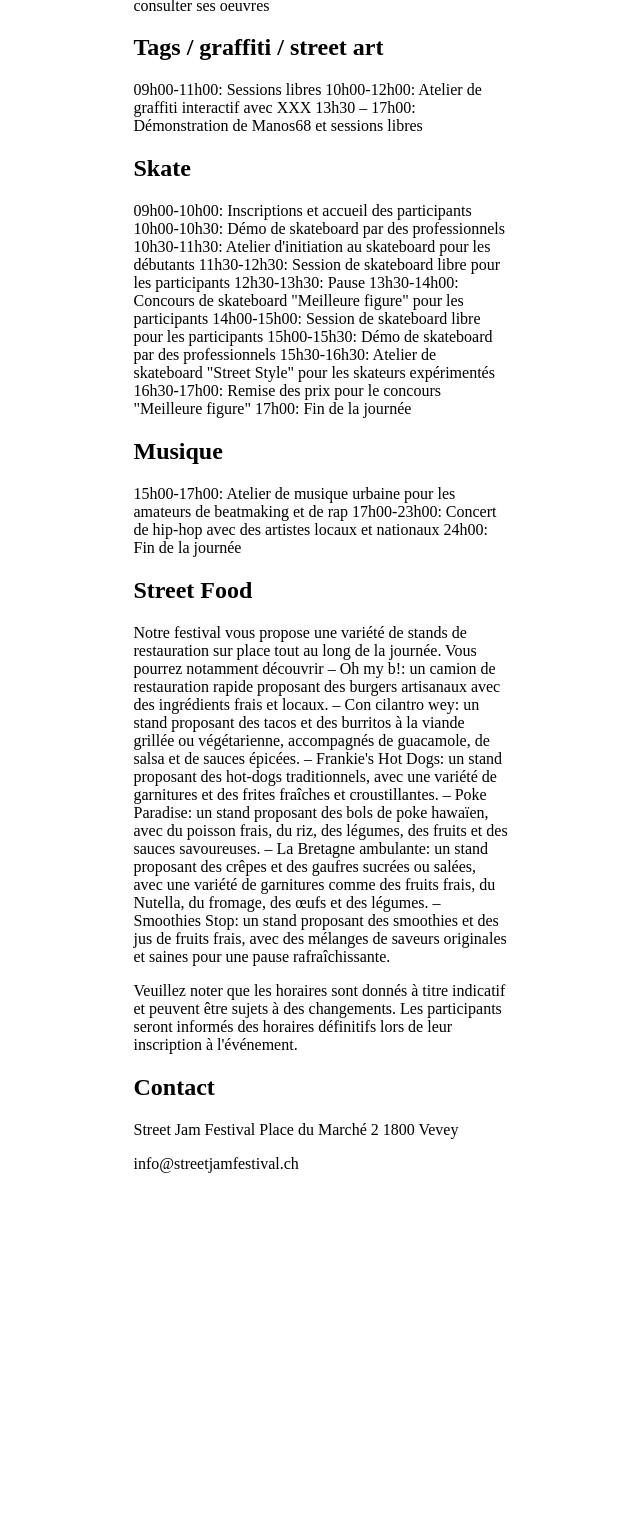
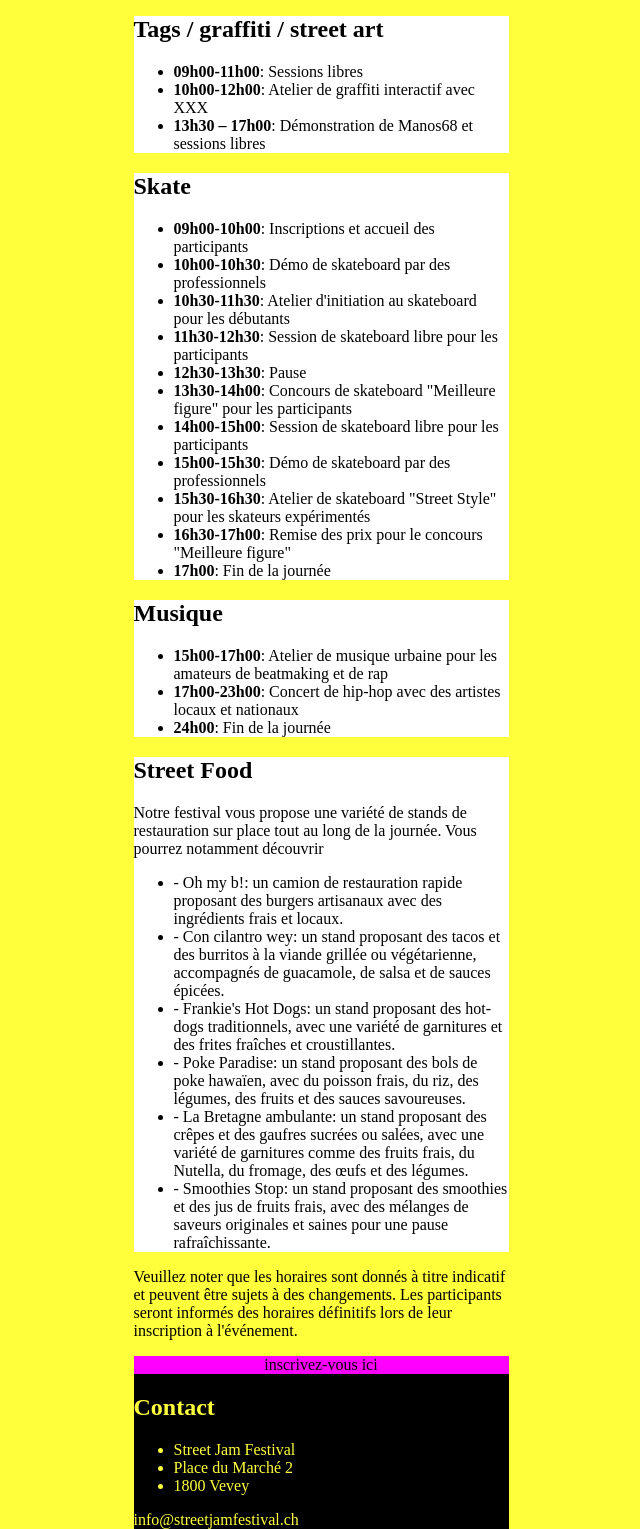
Before and after one commit to titiyocretton/street-jam-festival, a plain HTML site: page index.html in a window 1280 px wide. Shown: the part 1041-2570 px from the top of the page, without its empty margins (319-959 px from the left). Before the commit the page ends 2214 px from the top, so only its background shows below. Drawn offline with Linux system fonts and the light colour scheme.

Commit message:
couleur, ul et cta

```diff
--- a/css/styles.css
+++ b/css/styles.css
@@ -1,9 +1,26 @@
 body {
   max-width: 375px;
   margin: auto;
+  background: #ffff3c;
 }
 
 img {
   display: block;
   max-width: 100%;
 }
+
+.section-intro,
+footer {
+  background: black;
+  color: #ffff3c;
+}
+
+.section-info {
+  background: white;
+}
+
+.cta {
+  text-align: center;
+  color: black;
+  background: #ff00ff;
+}
--- a/index.html
+++ b/index.html
@@ -11,25 +11,36 @@
       <h1>Street Jam Festival</h1>
       <img src="" alt="SJF">
       <nav>
-        <div>
+        <a class="cta">
           Street Jam Festival
-        </div>
-        <div>
+        </a>
+        <a class="cta">
           Street Food
-        </div>
-        <div>
+        </a>
+        <a class="cta">
           Contact
-        </div>
+        </a>
       </nav>
     </header>
     <main>
       <div class="section-intro">
         <h2>Street Jam Festival</h2>
         <p>
-          Le 15 octobre 2023, Vevey célèbre les tendances actuelles en matière d'art urbain et de musique, et rassemble une communauté de personnes partageant les mêmes intérêts.
-          Notre événement offre une variété d'activités pour les visiteurs, notamment des démonstrations de skate réalisées par des professionnels, des ateliers de graffiti interactifs, des expositions d'œuvres d'art urbain innovantes et des performances musicales d'artistes locaux et internationaux.
-          Notre objectif est de créer un espace pour que les artistes de rue et les amateurs de culture urbaine puissent se rencontrer, partager leur savoir-faire et leur passion pour l'art urbain et s'immerger dans une ambiance urbaine unique.
-          Notre festival propose également une sélection de stands de restauration proposant une cuisine de rue authentique pour ravir les papilles des visiteurs.
+          Le 15 octobre 2023, Vevey célèbre les tendances actuelles en matière
+          d'art urbain et de musique, et rassemble une communauté de personnes
+          partageant les mêmes intérêts.<br>
+          Notre événement offre une variété d'activités pour les visiteurs,
+          notamment des démonstrations de skate réalisées par des professionnels,
+          des ateliers de graffiti interactifs, des expositions d'œuvres d'art
+          urbain innovantes et des performances musicales d'artistes locaux et
+          internationaux.<br>
+          Notre objectif est de créer un espace pour que les artistes de rue et
+          les amateurs de culture urbaine puissent se rencontrer, partager leur
+          savoir-faire et leur passion pour l'art urbain et s'immerger dans une
+          ambiance urbaine unique.<br>
+          Notre festival propose également une sélection de stands de
+          restauration proposant une cuisine de rue authentique pour ravir les
+          papilles des visiteurs.
         </p>
       </div>
       <div class="section-invite">
@@ -45,69 +56,158 @@
           contemporain, et est souvent caractérisé/e par des couleurs vives, des
           formes organiques et des détails saisissants.<br>
           XXX est une figure emblématique de la scène graffiti, et son travail a
-          été présenté dans des expositions du monde entier. En plus de son travail
-          de graffeur, il/elle est également un mentor pour la jeune génération
-          d'artistes urbains, organisant des ateliers et partageant son expérience
-          avec la communauté.<br>
+          été présenté dans des expositions du monde entier. En plus de son
+          travail de graffeur, il/elle est également un mentor pour la jeune
+          génération d'artistes urbains, organisant des ateliers et partageant
+          son expérience avec la communauté.<br>
           Nous sommes honorés d'accueillir XXX en tant qu'invité/e d'honneur de
           notre festival urbain annuel, et nous sommes impatients de voir son
           talent en action lors de notre atelier de graffiti interactif. Les
           participants auront l'occasion d'apprendre directement de lui/elle, de
           découvrir son processus créatif et de s'inspirer de son travail unique.
         </p>
-        <div>consulter ses oeuvres</div>
+        <div class="cta">consulter ses oeuvres</div>
       </div>
-      <div class="section-activite">
+      <div class="section-info">
         <h2>Tags / graffiti / street art</h2>
-        <p>
-          09h00-11h00: Sessions libres
-          10h00-12h00: Atelier de graffiti interactif avec XXX
-          13h30 – 17h00: Démonstration de Manos68 et sessions libres
-        </p>
+        <ul>
+          <li>
+            <strong>09h00-11h00</strong>: Sessions libres
+          </li>
+          <li>
+            <strong>10h00-12h00</strong>: Atelier de graffiti interactif avec
+            XXX
+          </li>
+          <li>
+            <strong>13h30 – 17h00</strong>: Démonstration de Manos68 et sessions
+            libres
+          </li>
+        </ul>
+      </div>
+      <div class="section-info">
         <h2>Skate</h2>
-        <p>
-          09h00-10h00: Inscriptions et accueil des participants
-          10h00-10h30: Démo de skateboard par des professionnels
-          10h30-11h30: Atelier d'initiation au skateboard pour les débutants
-          11h30-12h30: Session de skateboard libre pour les participants
-          12h30-13h30: Pause
-          13h30-14h00: Concours de skateboard "Meilleure figure" pour les participants
-          14h00-15h00: Session de skateboard libre pour les participants
-          15h00-15h30: Démo de skateboard par des professionnels
-          15h30-16h30: Atelier de skateboard "Street Style" pour les skateurs expérimentés
-          16h30-17h00: Remise des prix pour le concours "Meilleure figure"
-          17h00: Fin de la journée
-        </p>
+        <ul>
+          <li>
+            <strong>09h00-10h00</strong>: Inscriptions et accueil des
+            participants
+          </li>
+          <li>
+            <strong>10h00-10h30</strong>: Démo de skateboard par des
+            professionnels
+          </li>
+          <li>
+            <strong>10h30-11h30</strong>: Atelier d'initiation au skateboard
+            pour les débutants
+          </li>
+          <li>
+            <strong>11h30-12h30</strong>: Session de skateboard libre pour les
+            participants
+          </li>
+          <li>
+            <strong>12h30-13h30</strong>: Pause
+          </li>
+          <li>
+            <strong>13h30-14h00</strong>: Concours de skateboard "Meilleure
+            figure" pour les participants
+          </li>
+          <li>
+            <strong>14h00-15h00</strong>: Session de skateboard libre pour les
+            participants
+          </li>
+          <li>
+            <strong>15h00-15h30</strong>: Démo de skateboard par des
+            professionnels
+          </li>
+          <li>
+            <strong>15h30-16h30</strong>: Atelier de skateboard "Street Style"
+            pour les skateurs expérimentés
+          </li>
+          <li>
+            <strong>16h30-17h00</strong>: Remise des prix pour le concours
+            "Meilleure figure"
+          </li>
+          <li>
+            <strong>17h00</strong>: Fin de la journée
+          </li>
+        </ul>
+      </div>
+      <div class="section-info">
         <h2>Musique</h2>
-        <p>
-          15h00-17h00: Atelier de musique urbaine pour les amateurs de beatmaking et de rap
-          17h00-23h00: Concert de hip-hop avec des artistes locaux et nationaux
-          24h00: Fin de la journée
-        </p>
+        <ul>
+          <li>
+            <strong>15h00-17h00</strong>: Atelier de musique urbaine pour les
+            amateurs de beatmaking et de rap
+          </li>
+          <li>
+            <strong>17h00-23h00</strong>: Concert de hip-hop avec des artistes
+            locaux et nationaux
+          </li>
+          <li>
+            <strong>24h00</strong>: Fin de la journée
+          </li>
+        </ul>
+      </div>
+      <div class="section-info">
         <h2>Street Food</h2>
         <p>
-          Notre festival vous propose une variété de stands de restauration sur place tout au long de la journée. Vous pourrez notamment découvrir
-          –	Oh my b!: un camion de restauration rapide proposant des burgers artisanaux avec des ingrédients frais et locaux.
-          –	Con cilantro wey: un stand proposant des tacos et des burritos à la viande grillée ou végétarienne, accompagnés de guacamole, de salsa et de sauces épicées.
-          –	Frankie's Hot Dogs: un stand proposant des hot-dogs traditionnels, avec une variété de garnitures et des frites fraîches et croustillantes.
-          –	Poke Paradise: un stand proposant des bols de poke hawaïen, avec du poisson frais, du riz, des légumes, des fruits et des sauces savoureuses.
-          –	La Bretagne ambulante: un stand proposant des crêpes et des gaufres sucrées ou salées, avec une variété de garnitures comme des fruits frais, du Nutella, du fromage, des œufs et des légumes.
-          –	Smoothies Stop: un stand proposant des smoothies et des jus de fruits frais, avec des mélanges de saveurs originales et saines pour une pause rafraîchissante.
+          Notre festival vous propose une variété de stands de restauration sur
+          place tout au long de la journée. Vous pourrez notamment découvrir
+        </p>
+        <ul>
+          <li>
+            - Oh my b!: un camion de restauration rapide proposant des burgers
+            artisanaux avec des ingrédients frais et locaux.
+          </li>
+          <li>
+            - Con cilantro wey: un stand proposant des tacos et des burritos à
+            la viande grillée ou végétarienne, accompagnés de guacamole, de
+            salsa et de sauces épicées.
+          </li>
+          <li>
+            - Frankie's Hot Dogs: un stand proposant des hot-dogs traditionnels,
+            avec une variété de garnitures et des frites fraîches et
+            croustillantes.
+          </li>
+          <li>
+            - Poke Paradise: un stand proposant des bols de poke hawaïen, avec
+            du poisson frais, du riz, des légumes, des fruits et des sauces
+            savoureuses.
+          </li>
+          <li>
+            - La Bretagne ambulante: un stand proposant des crêpes et des
+            gaufres sucrées ou salées, avec une variété de garnitures comme des
+            fruits frais, du Nutella, du fromage, des œufs et des légumes.
+          </li>
+          <li>
+            - Smoothies Stop: un stand proposant des smoothies et des jus de
+            fruits frais, avec des mélanges de saveurs originales et saines
+            pour une pause rafraîchissante.
+          </li>
+        </ul>
+      </div>
+      <div class="section-indication">
+        <p>
+          Veuillez noter que les horaires sont donnés à titre indicatif et
+          peuvent être sujets à des changements. Les participants seront
+          informés des horaires définitifs lors de leur inscription à
+          l'événement.
         </p>
       </div>
-      <p>
-        Veuillez noter que les horaires sont donnés à titre indicatif et peuvent
-        être sujets à des changements. Les participants seront informés des
-        horaires définitifs lors de leur inscription à l'événement.
-      </p>
     </main>
     <footer>
+      <div class="cta">inscrivez-vous ici</div>
       <h2>Contact</h2>
-      <p>
-        Street Jam Festival
-        Place du Marché 2
-        1800 Vevey
-      </p>
+      <ul>
+        <li>
+          Street Jam Festival
+        </li>
+        <li>
+          Place du Marché 2
+        </li>
+        <li>
+          1800 Vevey
+        </li>
+      </ul>
       <a>info@streetjamfestival.ch</a>
     </footer>
   </body>
```
